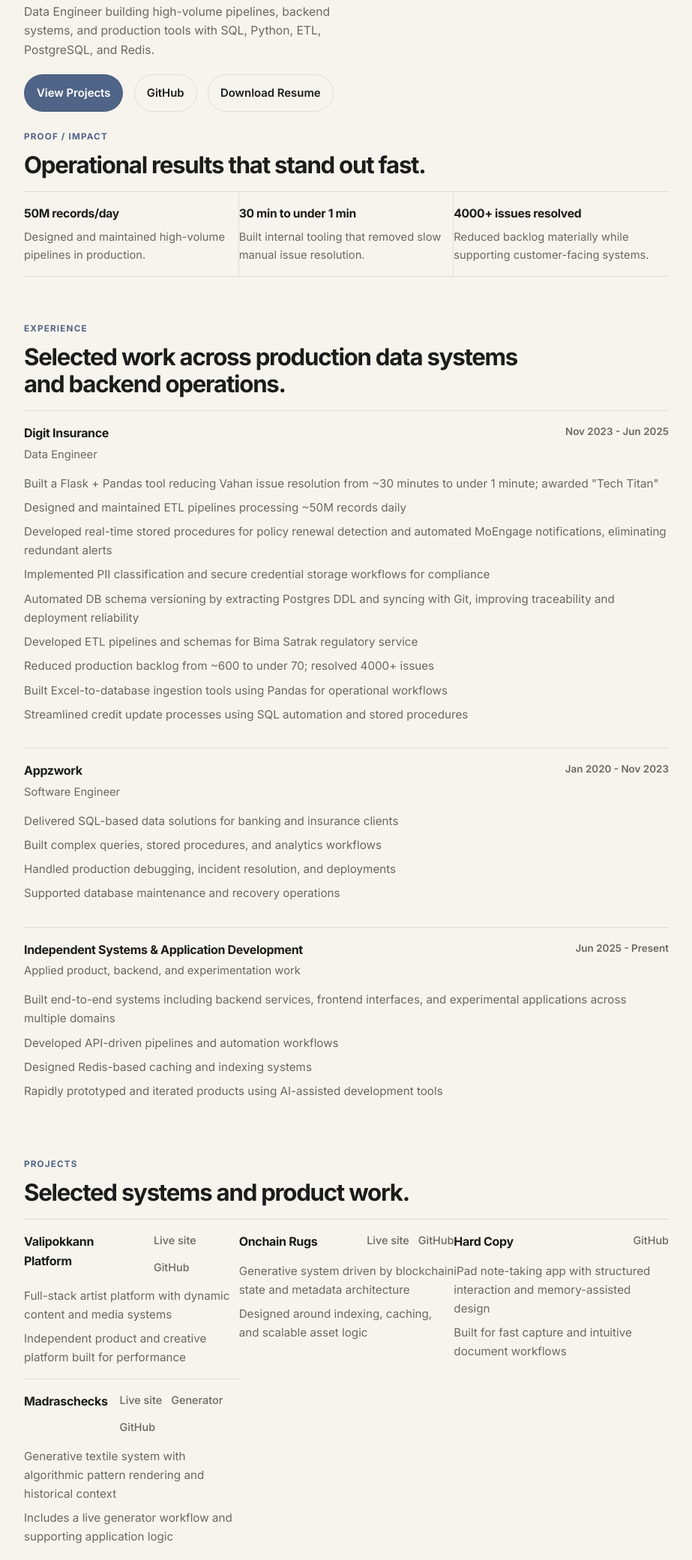
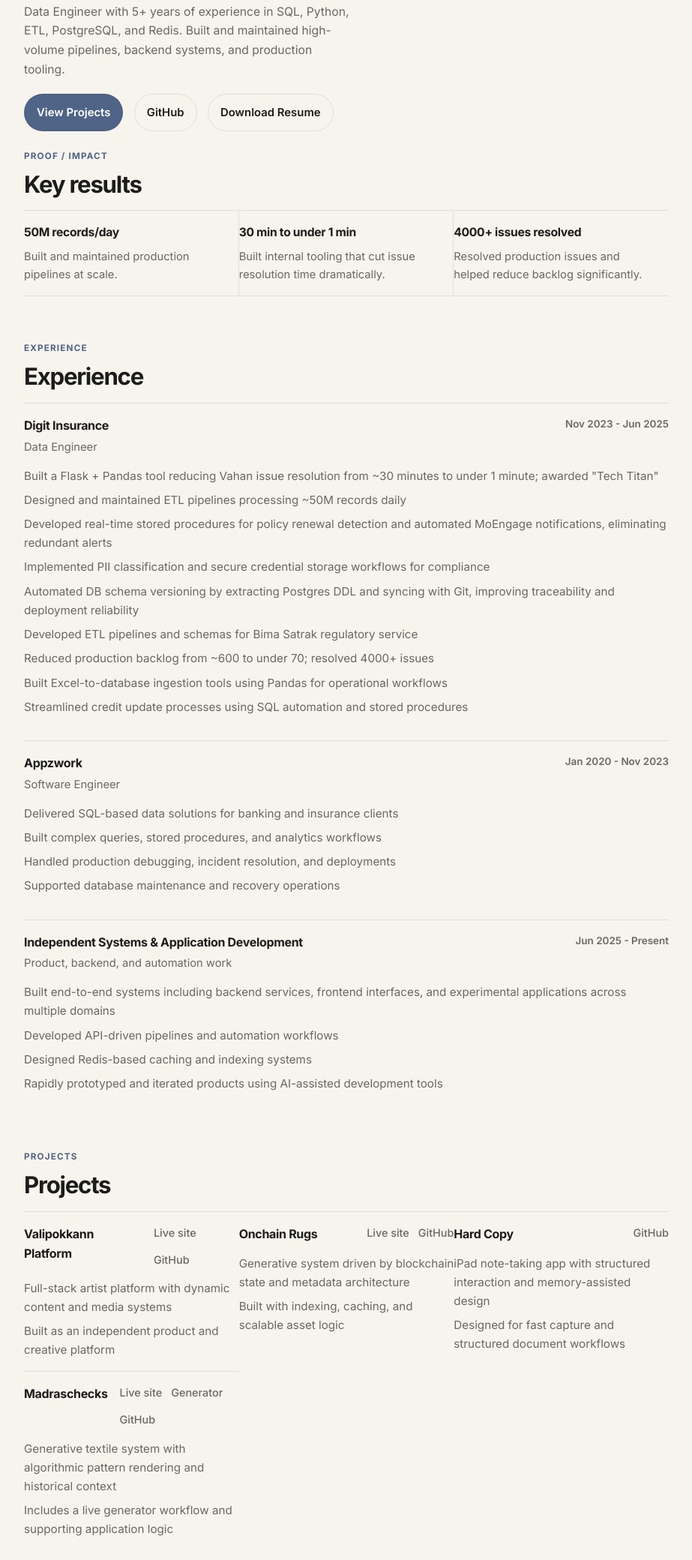
Before and after one commit to innovinitylabs/rajasekar-work-site, a plain HTML site: page index.html in a window 1280 px wide. Shown: the part 177-2257 px from the top of the page at 75% size, without its empty margins (178-1101 px from the left). Drawn offline with Linux system fonts and the light colour scheme.

Commit message:
fixed wordings

```diff
--- a/index.html
+++ b/index.html
@@ -43,8 +43,9 @@
               <p class="eyebrow">Data Engineer | Systems Builder</p>
               <h1>Rajasekar C</h1>
               <p class="hero-summary">
-                Data Engineer building high-volume pipelines, backend systems,
-                and production tools with SQL, Python, ETL, PostgreSQL, and Redis.
+                Data Engineer with 5+ years of experience in SQL, Python, ETL,
+                PostgreSQL, and Redis. Built and maintained high-volume
+                pipelines, backend systems, and production tooling.
               </p>
               <div class="hero-actions">
                 <a class="button button-primary" href="#projects">View Projects</a>
@@ -70,20 +71,20 @@
           <div class="container">
             <div class="section-heading">
               <p class="section-label">Proof / Impact</p>
-              <h2>Operational results that stand out fast.</h2>
+              <h2>Key results</h2>
             </div>
             <div class="proof-grid">
               <article class="proof-card">
                 <span class="proof-value">50M records/day</span>
-                <p class="proof-text">Designed and maintained high-volume pipelines in production.</p>
+                <p class="proof-text">Built and maintained production pipelines at scale.</p>
               </article>
               <article class="proof-card">
                 <span class="proof-value">30 min to under 1 min</span>
-                <p class="proof-text">Built internal tooling that removed slow manual issue resolution.</p>
+                <p class="proof-text">Built internal tooling that cut issue resolution time dramatically.</p>
               </article>
               <article class="proof-card">
                 <span class="proof-value">4000+ issues resolved</span>
-                <p class="proof-text">Reduced backlog materially while supporting customer-facing systems.</p>
+                <p class="proof-text">Resolved production issues and helped reduce backlog significantly.</p>
               </article>
             </div>
           </div>
@@ -93,7 +94,7 @@
           <div class="container">
             <div class="section-heading">
               <p class="section-label">Experience</p>
-              <h2>Selected work across production data systems and backend operations.</h2>
+              <h2>Experience</h2>
             </div>
 
             <div class="experience-list">
@@ -152,7 +153,7 @@
                 <div class="experience-header">
                   <div>
                     <h3>Independent Systems &amp; Application Development</h3>
-                    <p>Applied product, backend, and experimentation work</p>
+                    <p>Product, backend, and automation work</p>
                   </div>
                   <span class="timeline">Jun 2025 - Present</span>
                 </div>
@@ -175,7 +176,7 @@
           <div class="container">
             <div class="section-heading">
               <p class="section-label">Projects</p>
-              <h2>Selected systems and product work.</h2>
+              <h2>Projects</h2>
             </div>
 
             <div class="projects-grid">
@@ -199,7 +200,7 @@
                 </div>
                 <ul>
                   <li>Full-stack artist platform with dynamic content and media systems</li>
-                  <li>Independent product and creative platform built for performance</li>
+                  <li>Built as an independent product and creative platform</li>
                 </ul>
               </article>
 
@@ -223,7 +224,7 @@
                 </div>
                 <ul>
                   <li>Generative system driven by blockchain state and metadata architecture</li>
-                  <li>Designed around indexing, caching, and scalable asset logic</li>
+                  <li>Built with indexing, caching, and scalable asset logic</li>
                 </ul>
               </article>
 
@@ -239,7 +240,7 @@
                 </div>
                 <ul>
                   <li>iPad note-taking app with structured interaction and memory-assisted design</li>
-                  <li>Built for fast capture and intuitive document workflows</li>
+                  <li>Designed for fast capture and structured document workflows</li>
                 </ul>
               </article>
 
@@ -280,7 +281,7 @@
           <div class="container">
             <div class="section-heading">
               <p class="section-label">Skills</p>
-              <h2>Core stack first, supporting tools after.</h2>
+              <h2>Skills</h2>
             </div>
 
             <div class="skills-grid">
```
